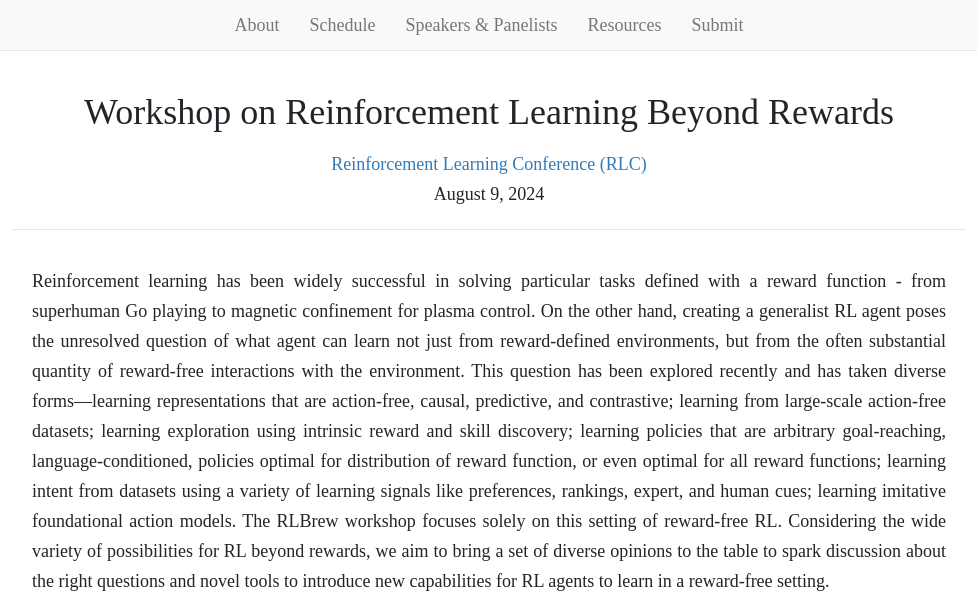
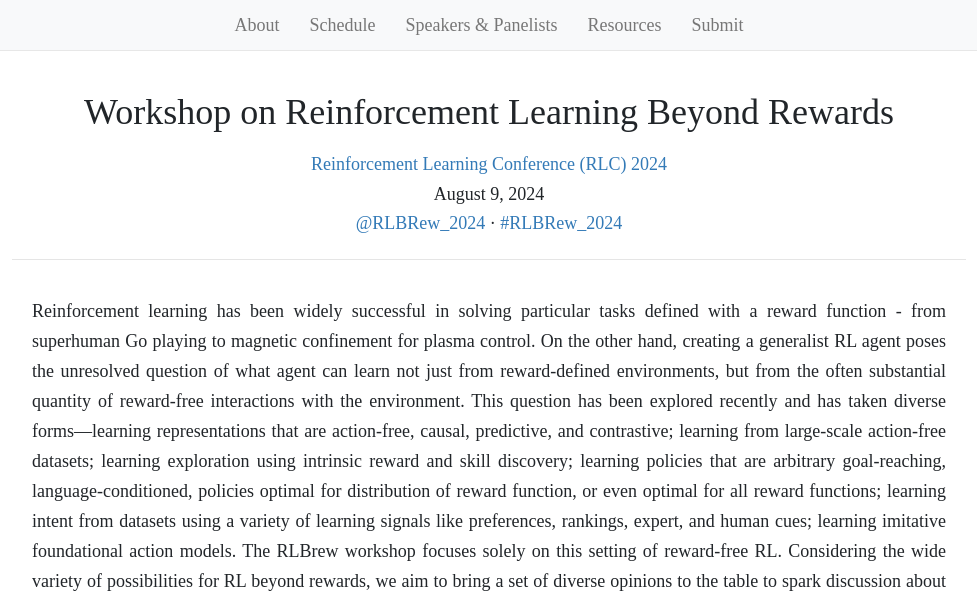
Before and after one commit to rlbrew-workshop/rlbrew-workshop.github.io, a Jekyll site: the page built from index.html, in a window 1280 px wide. Shown: the top 601 px of the page, without its empty margins (151-1128 px from the left). Built offline with Jekyll 4.4.1, drawn with Linux system fonts in a browser that asks for light colours; nearby versions of some CDN libraries.

```diff
--- a/_layouts/default.html
+++ b/_layouts/default.html
@@ -50,11 +50,11 @@
       <div class="row justify-content-center">
         <h1 class="text-center"> Workshop on Reinforcement Learning Beyond Rewards </h1>
         <div class="break"></div>
-        <h4 class="text-center"><a href="https://rl-conference.cc/"> Reinforcement Learning Conference (RLC)</a></h4>
+        <h4 class="text-center"><a href="https://rl-conference.cc/"> Reinforcement Learning Conference (RLC) 2024</a></h4>
         <div class="break"></div>
         <h4 class="text-center"> August 9, 2024</h4>
         <div class="break"></div>
-        <!-- <h4 class="text-center"><a href="https://twitter.com/OfflineRL" target="_blank">@OfflineRL</a> · <a href="https://twitter.com/hashtag/OFFLINERL" target="_blank">#OFFLINERL</a></h4> -->
+        <h4 class="text-center"><a href="https://twitter.com/RLBRew_2024" target="_blank">@RLBRew_2024</a> · <a href="https://twitter.com/hashtag/RLBRew_2024" target="_blank">#RLBRew_2024</a></h4>
         <hr>
 
       </div> <!-- row -->
--- a/css/style.css
+++ b/css/style.css
@@ -176,7 +176,7 @@
   display: inline-block;
   max-width: 9em;
   vertical-align: top;
-  margin: 0 1.5em 1em 0em;
+  margin: 0 2em 1em 0em;
   text-align: center;
   line-height: 1em;
 
```
